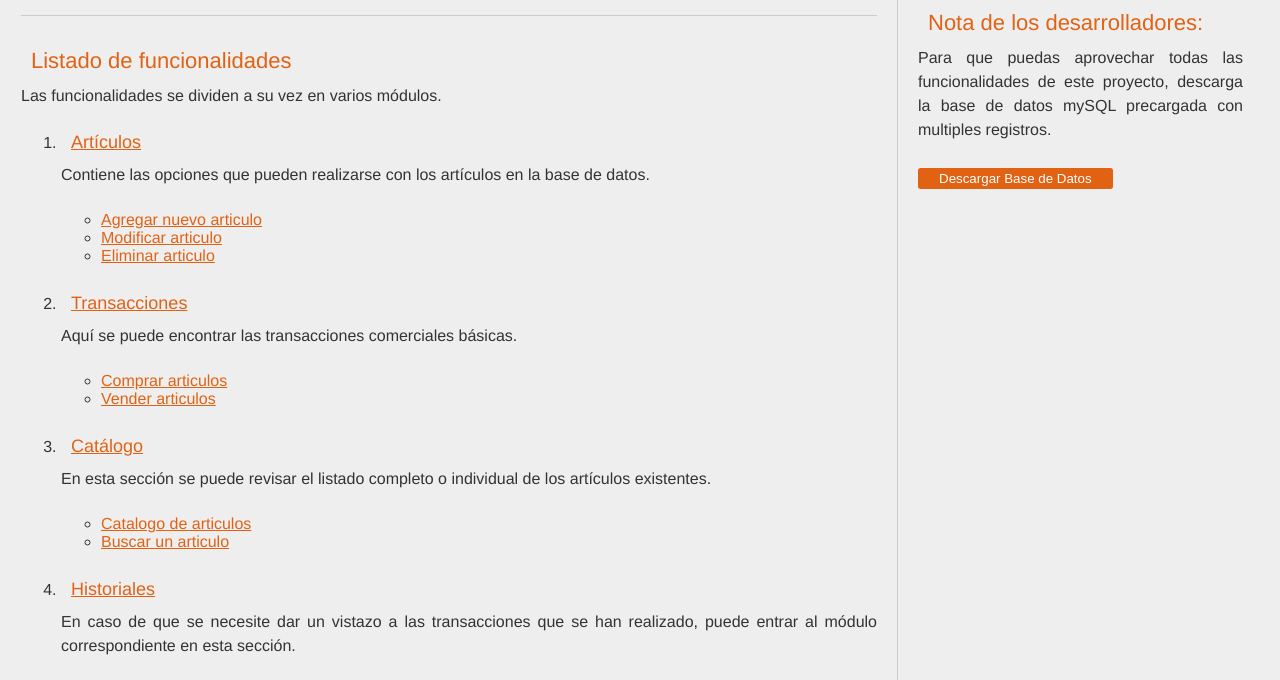
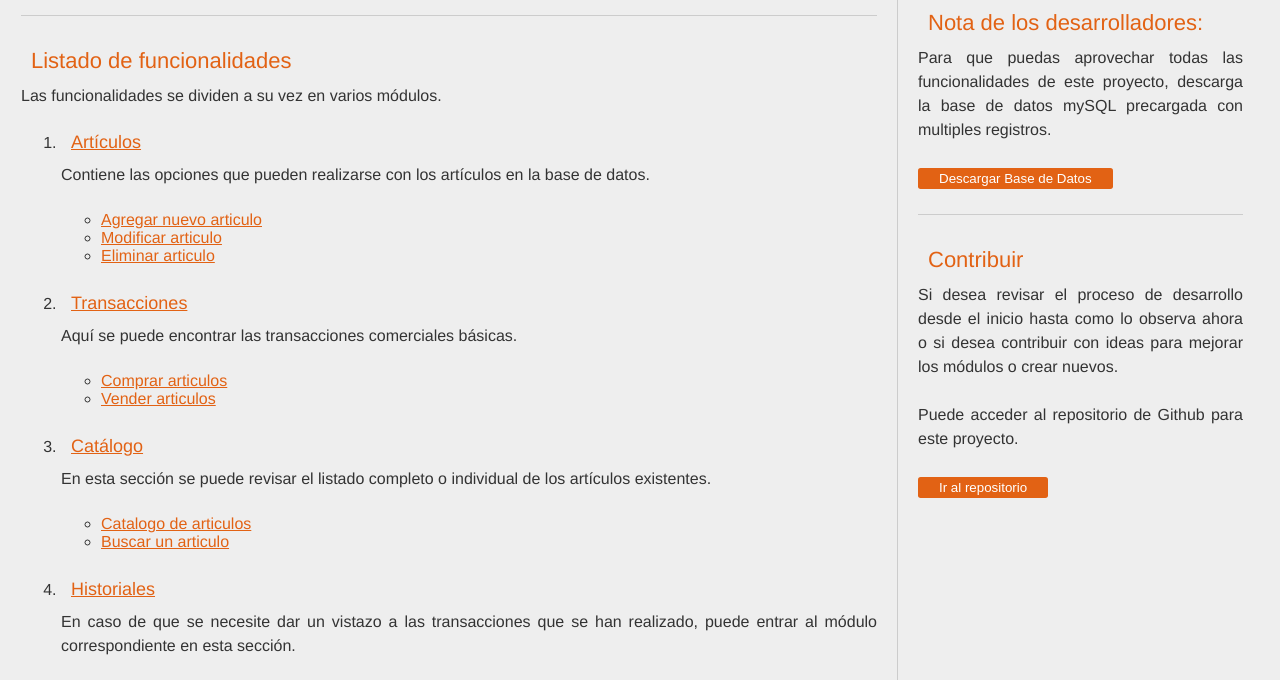
Before and after one commit to Kunai11/Inventario, a PHP site: page / in a window 1280 px wide. Shown: the part 443-1123 px from the top of the page. Run offline with PHP 8.4, Linux system fonts and the light colour scheme.

Commit message:
Agregar comentario para Contribuciones

```diff
--- a/index.php
+++ b/index.php
@@ -85,6 +85,11 @@
 				<h3>Nota de los desarrolladores:</h3>
 				<p>Para que puedas aprovechar todas las funcionalidades de este proyecto, descarga la base de datos mySQL precargada con multiples registros.</p>
 				<p><a href="descarga/inventario_1.2.sql.zip" download="inventario_1.2.zip"><input class="btn" type="button" name="descargarbd" value="Descargar Base de Datos"></a></p>
+				<hr>
+				<h3>Contribuir</h3>
+				<p>Si desea revisar el proceso de desarrollo desde el inicio hasta como lo observa ahora o si desea contribuir con ideas para mejorar los módulos o crear nuevos.</p>
+				<p>Puede acceder al repositorio de Github para este proyecto.</p>
+				<p><a href="https://github.com/Kunai11/Inventario"><input class="btn" type="button" name="github" value="Ir al repositorio"></a></p>
 			</div>
 		</div>
 		<div id="footer">
```
